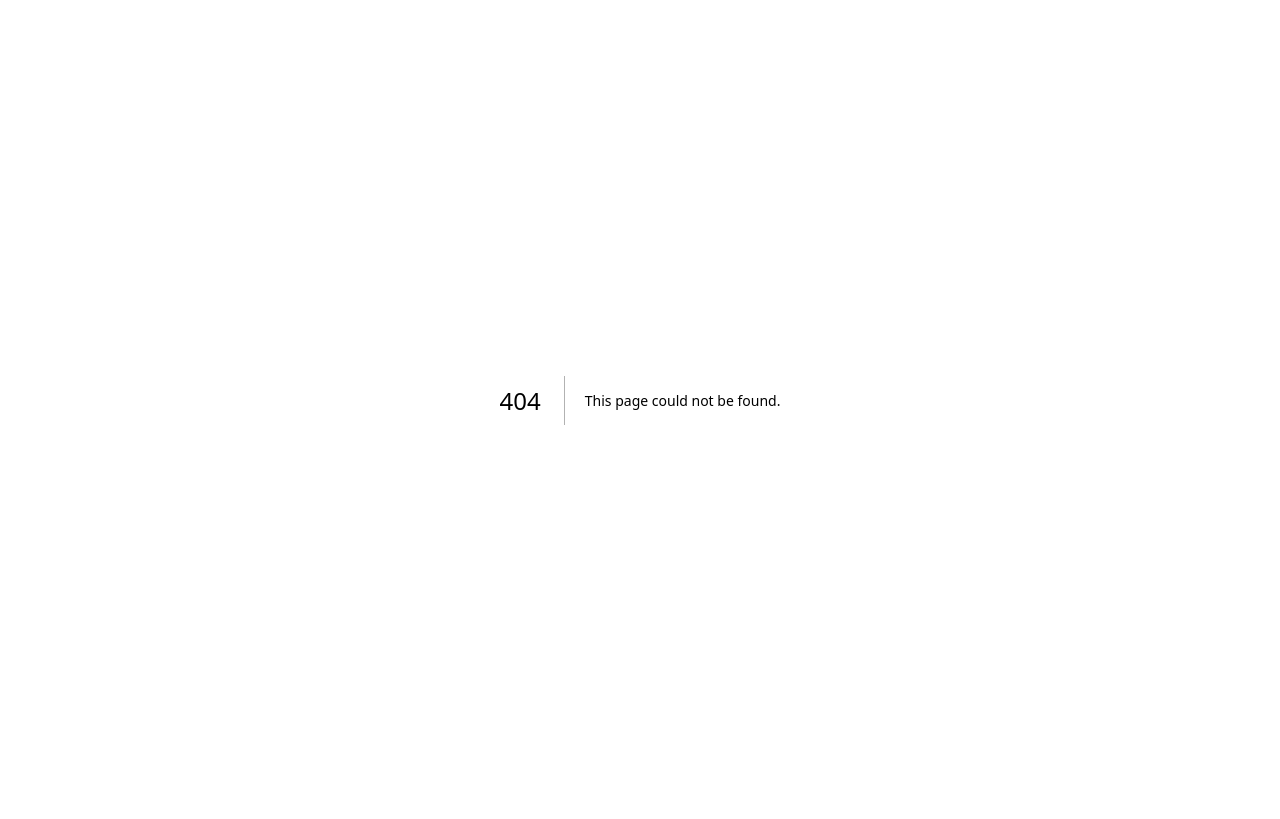
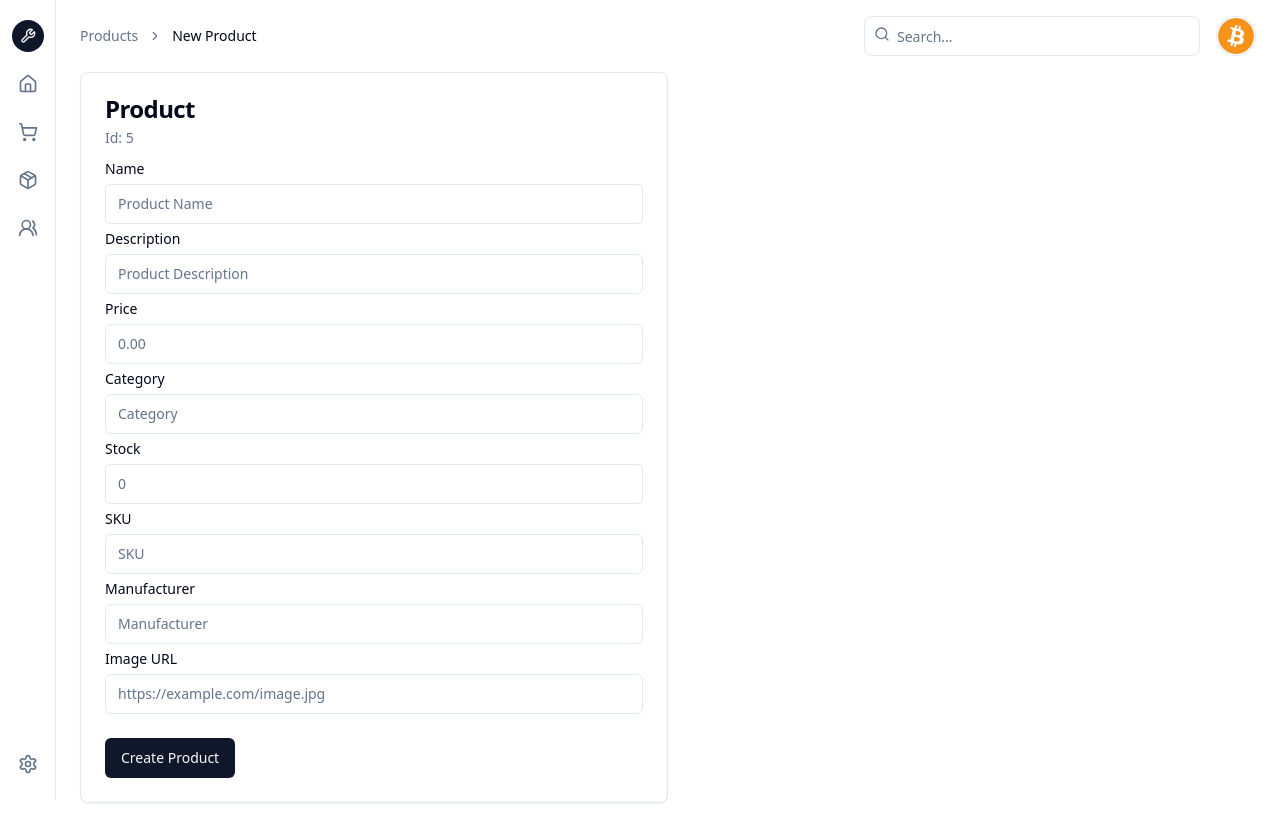
Before and after one commit to DayanWalter/easy-repair, a Next.js app: page /products/newproduct in a window 1280 px wide. Before the commit this address had no page. Built offline with nearby package versions, Linux system fonts and the light colour scheme.

Commit message:
feat: add ui for create new product

```diff
--- /dev/null
+++ b/app/(dashboard-group)/products/newproduct/page.tsx
@@ -0,0 +1,166 @@
+"use client";
+import * as React from "react";
+
+import { Search } from "lucide-react";
+
+import { Button } from "@/components/ui/button";
+import {
+	Card,
+	CardContent,
+	CardDescription,
+	CardFooter,
+	CardHeader,
+	CardTitle,
+} from "@/components/ui/card";
+
+import { Input } from "@/components/ui/input";
+import { Label } from "@/components/ui/label";
+
+import { products } from "@/database/products";
+import { Breadcrumb } from "@/components/breadcrumb/breadcrumb";
+import Avatar from "@/components/avatar/avatar";
+
+export default function NewProduct() {
+	const productId = products.length;
+
+	const [newProduct, setNewProduct] = React.useState({
+		product_id: productId,
+		product_name: "",
+		product_description: "",
+		product_price: "",
+		product_category: "",
+		product_stock: "",
+		product_sku: "",
+		product_manufacturer: "",
+		product_image: "",
+		product_created_at: Date.now(),
+	});
+
+	const handleChange = (e: React.ChangeEvent<HTMLInputElement>) => {
+		const { id, value } = e.target;
+		setNewProduct((prevState) => ({
+			...prevState,
+			[id]: value,
+		}));
+	};
+	console.log(newProduct);
+	const breadcrumbItems = [
+		{ href: "/products", label: "Products" },
+		{ href: "/products/newproduct", label: "New Product" },
+	];
+	return (
+		<>
+			<header className="sticky top-0 z-30 flex h-14 items-center gap-4 border-b bg-background px-4 sm:static sm:h-auto sm:border-0 sm:bg-transparent sm:px-6">
+				{/* Sheet */}
+
+				{/* Breadcrumb */}
+				<Breadcrumb items={breadcrumbItems} />
+
+				{/* Search */}
+				<div className="relative ml-auto flex-1 md:grow-0">
+					<Search className="absolute left-2.5 top-2.5 h-4 w-4 text-muted-foreground" />
+					<Input
+						type="search"
+						placeholder="Search..."
+						className="w-full rounded-lg bg-background pl-8 md:w-[200px] lg:w-[336px]"
+					/>
+				</div>
+				{/* Avatar and dropdown */}
+				<Avatar />
+			</header>
+			<main className="grid flex-1 items-start gap-4 p-4 sm:px-6 sm:py-0 md:gap-8">
+				<div className="grid auto-rows-max items-start gap-4 md:gap-8 lg:col-span-2">
+					<div className="grid xl:grid-cols-2">
+						{/* Kunde */}
+						<Card className="" x-chunk="dashboard-05-chunk-0">
+							<CardHeader className="pb-3">
+								<CardTitle>Product</CardTitle>
+								<CardDescription className="max-w-lg text-balance leading-relaxed">
+									Id: {productId}
+								</CardDescription>
+							</CardHeader>
+							<CardContent>
+								<div className="grid gap-2">
+									<Label htmlFor="product_name">Name</Label>
+									<Input
+										type="text"
+										id="product_name"
+										placeholder="Product Name"
+										value={newProduct.product_name}
+										onChange={handleChange}
+									/>
+
+									<Label htmlFor="product_description">Description</Label>
+									<Input
+										type="text"
+										id="product_description"
+										placeholder="Product Description"
+										value={newProduct.product_description}
+										onChange={handleChange}
+									/>
+
+									<Label htmlFor="product_price">Price</Label>
+									<Input
+										type="text"
+										id="product_price"
+										placeholder="0.00"
+										value={newProduct.product_price}
+										onChange={handleChange}
+									/>
+
+									<Label htmlFor="product_category">Category</Label>
+									<Input
+										type="text"
+										id="product_category"
+										placeholder="Category"
+										value={newProduct.product_category}
+										onChange={handleChange}
+									/>
+
+									<Label htmlFor="product_stock">Stock</Label>
+									<Input
+										type="text"
+										id="product_stock"
+										placeholder="0"
+										value={newProduct.product_stock}
+										onChange={handleChange}
+									/>
+
+									<Label htmlFor="product_sku">SKU</Label>
+									<Input
+										type="text"
+										id="product_sku"
+										placeholder="SKU"
+										value={newProduct.product_sku}
+										onChange={handleChange}
+									/>
+
+									<Label htmlFor="product_manufacturer">Manufacturer</Label>
+									<Input
+										type="text"
+										id="product_manufacturer"
+										placeholder="Manufacturer"
+										value={newProduct.product_manufacturer}
+										onChange={handleChange}
+									/>
+
+									<Label htmlFor="product_image">Image URL</Label>
+									<Input
+										type="text"
+										id="product_image"
+										placeholder="https://example.com/image.jpg"
+										value={newProduct.product_image}
+										onChange={handleChange}
+									/>
+								</div>
+							</CardContent>
+							<CardFooter>
+								<Button>Create Product</Button>
+							</CardFooter>
+						</Card>
+					</div>
+				</div>
+			</main>
+		</>
+	);
+}
--- a/app/(dashboard-group)/products/page.tsx
+++ b/app/(dashboard-group)/products/page.tsx
@@ -98,7 +98,10 @@ export default function Products() {
 								</CardDescription>
 							</CardHeader>
 							<CardFooter>
-								<Button>Create New Product</Button>
+								<Link href="/products/newproduct">
+									<Button>Create New Product</Button>
+									<span className="sr-only">Create new product</span>
+								</Link>
 							</CardFooter>
 						</Card>
 					</div>
--- a/database/products.ts
+++ b/database/products.ts
@@ -0,0 +1,67 @@
+export const products = [
+	{
+		product_id: 1,
+		product_name: "Laptop Repair Kit",
+		product_description: "Complete toolkit for laptop repairs",
+		product_price: 129.99,
+		product_category: "Tools",
+		product_stock: 50,
+		product_sku: "LRK-001",
+		product_manufacturer: "TechTools Inc.",
+		product_image: "/images/laptop-repair-kit.jpg",
+		product_created_at: "2024-01-15",
+		product_updated_at: "2024-02-20",
+	},
+	{
+		product_id: 2,
+		product_name: "Smartphone Screen Protector",
+		product_description: "Tempered glass screen protector for smartphones",
+		product_price: 14.99,
+		product_category: "Accessories",
+		product_stock: 200,
+		product_sku: "SSP-002",
+		product_manufacturer: "ScreenGuard",
+		product_image: "/images/screen-protector.jpg",
+		product_created_at: "2024-01-20",
+		product_updated_at: "2024-02-18",
+	},
+	{
+		product_id: 3,
+		product_name: "Laptop Battery Pack",
+		product_description: "High-capacity replacement battery for laptops",
+		product_price: 79.99,
+		product_category: "Components",
+		product_stock: 30,
+		product_sku: "LBP-003",
+		product_manufacturer: "PowerMax",
+		product_image: "/images/laptop-battery.jpg",
+		product_created_at: "2024-01-25",
+		product_updated_at: "2024-02-22",
+	},
+	{
+		product_id: 4,
+		product_name: "Thermal Paste",
+		product_description: "High-performance thermal compound for CPUs and GPUs",
+		product_price: 9.99,
+		product_category: "Components",
+		product_stock: 100,
+		product_sku: "TP-004",
+		product_manufacturer: "CoolTech",
+		product_image: "/images/thermal-paste.jpg",
+		product_created_at: "2024-02-01",
+		product_updated_at: "2024-02-25",
+	},
+	{
+		product_id: 5,
+		product_name: "Antistatic Wrist Strap",
+		product_description: "ESD protection for electronics repair",
+		product_price: 7.99,
+		product_category: "Tools",
+		product_stock: 75,
+		product_sku: "AWS-005",
+		product_manufacturer: "SafeRepair",
+		product_image: "/images/antistatic-strap.jpg",
+		product_created_at: "2024-02-05",
+		product_updated_at: "2024-02-28",
+	},
+];
```
